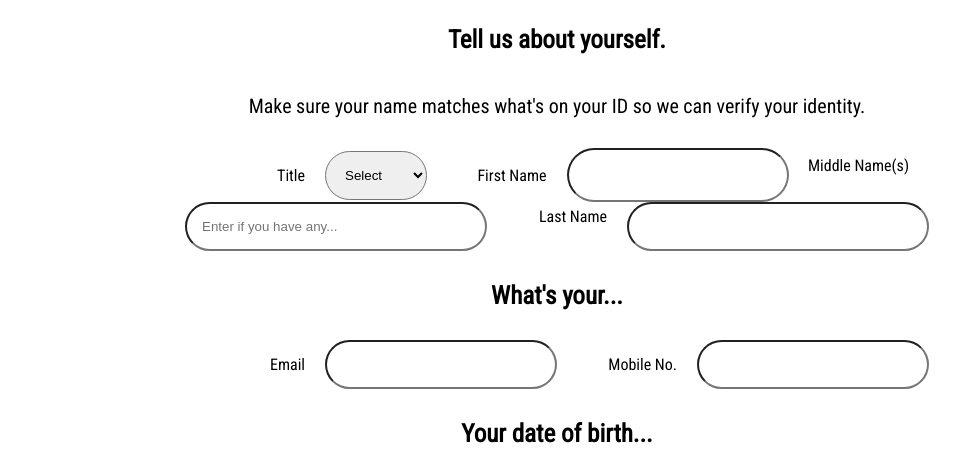
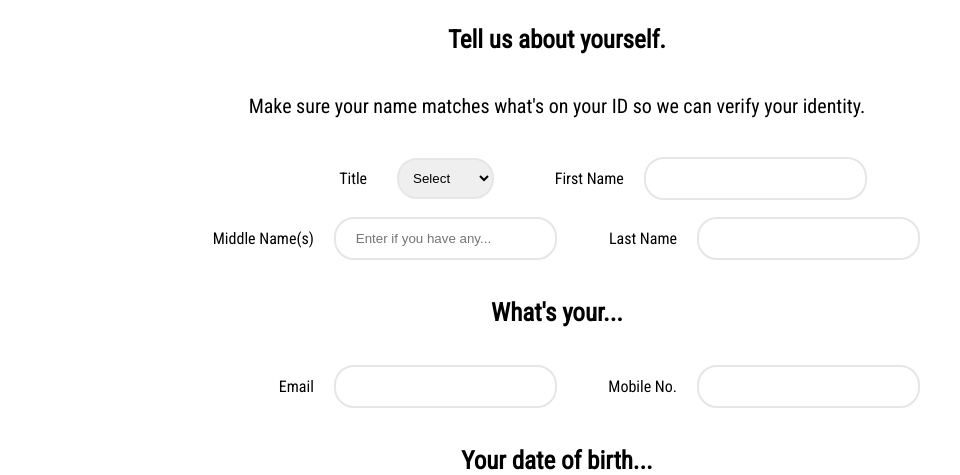
Before and after one commit to Felicia7865/deco1016-website, a plain HTML site: page formpg2.html in a window 1280 px wide. Shown: the part 271-746 px from the top of the page, without its empty margins (83-1043 px from the left). Drawn offline with Linux system fonts and the light colour scheme.

Commit message:
stylingggg

```diff
--- a/formpg2.css
+++ b/formpg2.css
@@ -13,6 +13,7 @@ section {
     margin: 0 auto;
     padding: 30px;
     border-radius: 30px;
+    border: 2px;
   }
 
 header > a img {
@@ -52,15 +53,16 @@ p {
     font-size: 20px;
 }
 
-
 form .form-group {
     display: flex;
     flex-wrap: wrap;
     align-items: center;
+    justify-content: center;
     margin-bottom: 10px;
+
 }
 
-form .form-group > label {
+form .form-group > label{
     text-align: right;
     padding-right: 20px;
     max-width: 120px;
@@ -69,24 +71,26 @@ form .form-group > label {
     flex-basis: 120px;
 }
 
-form .form-group #name{
-    display: inline-block;
-    padding-bottom: 20px;
+form .form-group > select {
+    border-radius: 20px;
+    padding:10px;
+    margin: 10px;
+    border: 2px solid rgb(230,230,230);
+    box-sizing: border-box;
+    width: 13%;
 }
 
-/*form .form-group > label span {
-    display: block;
-    font-size: 0.75em;
-    opacity: 0.5;
-}*/
-
-form .form-group > label + * {
-    flex-grow: 1 ;
-    flex-shrink: 0 ;
-    flex-basis: auto;
+form .form-group > input[type=text]:focus{
+    border: 3.5px solid rgb(139, 210, 207);
 }
 
-form .form-group > input, select {
-    padding: 15px;
-    border-radius: 30px;
-}
+form .form-group > input, input[type=text] {
+    width: 30%;
+    border-radius: 20px;
+    padding: 12px 20px;
+    margin: 8px 0;
+    box-sizing: border-box;
+    border: 2.5px solid rgb(230,230,230);
+    transition: 0.5s;
+    outline: none;
+  }
--- a/formpg2.html
+++ b/formpg2.html
@@ -36,29 +36,29 @@
             <label for="First name" >First Name</label>
             <input type="text" id="name">
 
-            <label for="Middle name" id="name">Middle Name(s)</label>
-            <input type="text" placeholder="Enter if you have any... ">
+            <label for="Middle name" >Middle Name(s)</label>
+            <input type="text"id="name" placeholder="Enter if you have any... ">
 
-            <label for="Last name" id="name">Last Name</label>
-            <input type="text">
+            <label for="Last name" >Last Name</label>
+            <input type="text"id="name">
         </div>
 
         <h3>What's your...</h3>
         <div class="form-group">
             <label for="Email">Email </label>
-            <input type="email">
+            <input type="email" placeholder="">
             <label for="mobile no."> Mobile No.</label>
             <input type="text">
         </div>
 
         <h3>Your date of birth...</h3>
         <div class="form-group">
-            <input type="text" id="DOB&A" placeholder="DD/MM/YYYY">
+            <input type="text" placeholder="DD/MM/YYYY">
         </div>
 
         <h3>and your home address?</h3>
         <div class="form-group">
-            <input type="text" id="DOB&A" placeholder="No PO box">
+            <input type="text" placeholder="No PO box">
         </div>
 
     </form>
```
